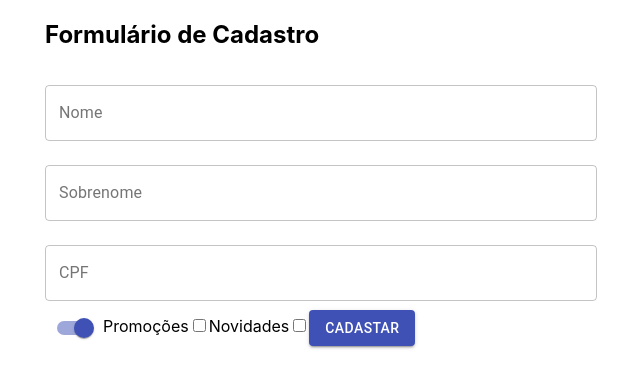
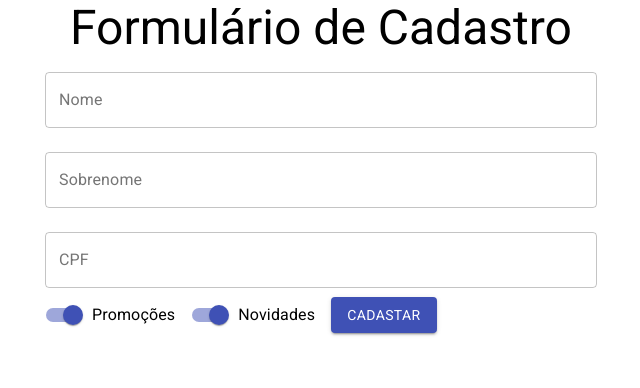
Before and after one commit to HannahNeves/ReactJS-simple-forms, a React (Create React App) app: page / in a window 1280 px wide. Shown: the top 388 px of the page, without its empty margins (319-959 px from the left). Built offline with nearby package versions, Linux system fonts and the light colour scheme.

Commit message:
Adicionados os states

```diff
--- a/package.json
+++ b/package.json
@@ -6,6 +6,7 @@
     "@testing-library/jest-dom": "^5.11.9",
     "@testing-library/react": "^11.2.5",
     "@testing-library/user-event": "^12.8.3",
+    "fontsource-roboto": "^4.0.0",
     "react": "^17.0.1",
     "react-dom": "^17.0.1",
     "react-scripts": "4.0.3",
--- a/src/App.js
+++ b/src/App.js
@@ -1,16 +1,21 @@
-import React, { Fragment } from 'react';
+import React from 'react';
 import './App.css';
 import FormularioCadastro from './components/FormularioCadastro/FormularioCadastro';
-import Container from '@material-ui/core/Container';
+import {Container, Typography} from '@material-ui/core';
+import 'fontsource-roboto';
 
 function App() {
   return (
     <Container component="article" maxWidth="sm">
-      <h1>Formulário de Cadastro</h1>
-      <FormularioCadastro/>
+      <Typography variant="h3" component="h1" align="center">Formulário de Cadastro</Typography>
+      <FormularioCadastro aoEnviar={aoEnviarForm} />
     </Container>
 
   );
 }
 
+function aoEnviarForm(dados){
+  console.log(dados);
+}
+
 export default App;
--- a/src/components/FormularioCadastro/FormularioCadastro.jsx
+++ b/src/components/FormularioCadastro/FormularioCadastro.jsx
@@ -1,10 +1,25 @@
-import React from 'react';
-import {Button, TextField, Switch} from "@material-ui/core"
+import React, {useState} from 'react';
+import {Button, TextField, Switch, FormControlLabel} from "@material-ui/core"
 
-function FormularioCadastro(){
+function FormularioCadastro({aoEnviar}){
+  const [nome, setNome] = useState("");
+  const [sobrenome, setSobrenome] = useState("");
+  const [cpf, setCPF] = useState("");
+  const [promocoes, setPromocoes] = useState(true);
+  const [novidades, setNovidades] = useState(true);
+
   return(
-  <form>
+    <form
+      onSubmit={(event) => {
+        event.preventDefault();
+        aoEnviar({nome, sobrenome, cpf, promocoes, novidades});
+      }}
+    >
       <TextField
+        value={nome}
+        onChange={(event) => {
+          setNome(event.target.value);
+        }}
         id="nome"
         label="Nome"
         variant="outlined"
@@ -13,6 +28,10 @@ function FormularioCadastro(){
       />
 
       <TextField
+        value={sobrenome}
+        onChange={(event) => {
+          setSobrenome(event.target.value);
+        }}
         id="sobrenome"
         label="Sobrenome"
         variant="outlined"
@@ -21,6 +40,10 @@ function FormularioCadastro(){
       />
 
       <TextField
+        value={cpf}
+        onChange={(event) => {
+          setCPF(event.target.value);
+        }}
         id="cpf"
         label="CPF"
         variant="outlined"
@@ -28,17 +51,33 @@ function FormularioCadastro(){
         fullWidth
       />
 
+      <FormControlLabel
+        label = "Promoções"
+        control={
           <Switch
+            checked={promocoes}
+            onChange={(event) =>
+              setPromocoes(event.target.checked)
+            }
             name="promocoes"
-      defaultChecked
             color="primary"
           />
+        }
+      />
 
-    <label>Promoções</label>
-    <input type="checkbox"/>
-
-    <label>Novidades</label>
-    <input type="checkbox"/>
+      <FormControlLabel
+        label = "Novidades"
+        control={
+          <Switch
+            checked={novidades}
+            onChange={(event) =>
+              setNovidades(event.target.checked)
+            }
+            name="novidades"
+            color="primary"
+          />
+        }
+      />
 
       <Button type="submit" variant="contained" color="primary">Cadastar</Button>
     </form>
```
Also changed, not shown: 1 other file (tests, documents, lock files or other folders). Lines whose indentation alone changed are shown as unchanged.
